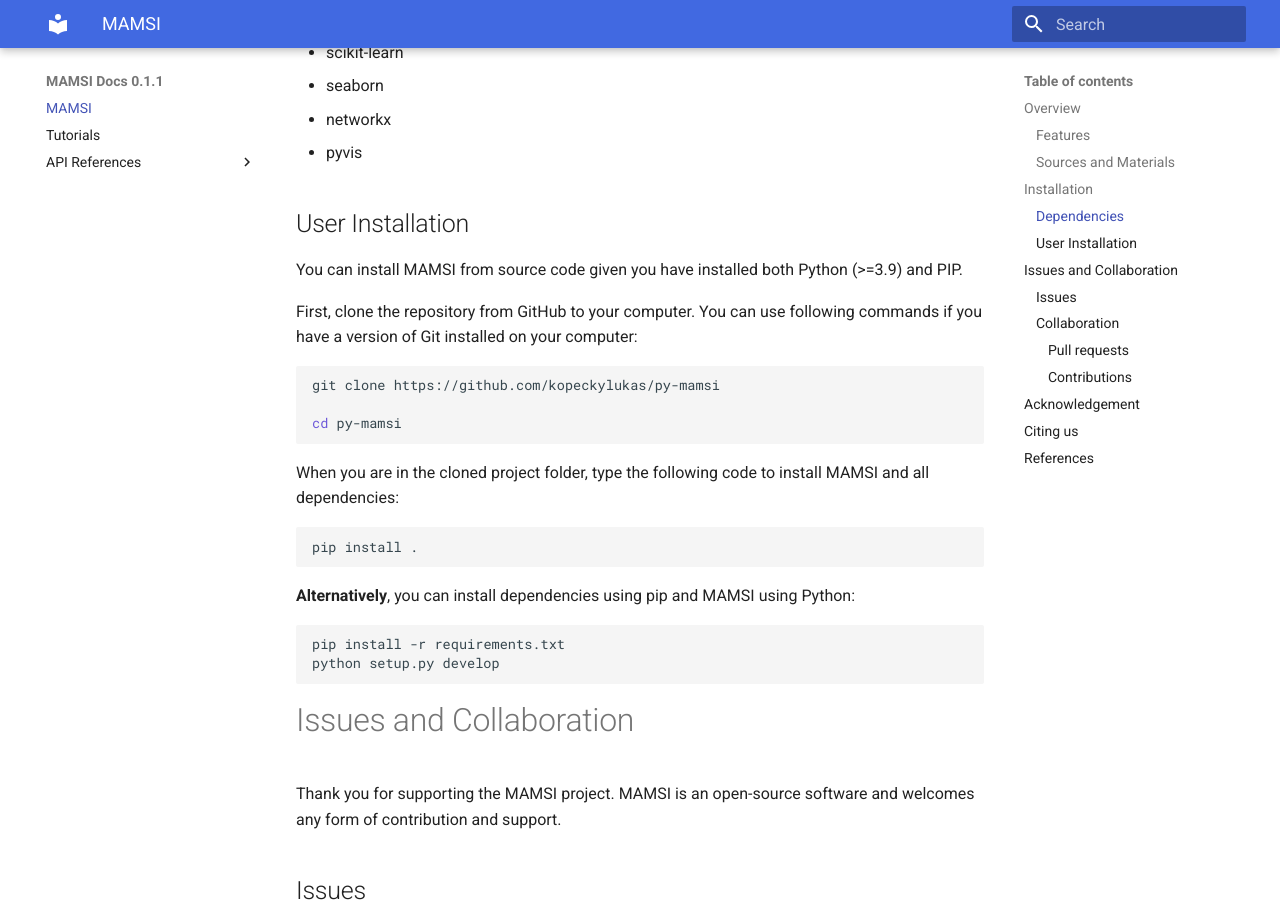
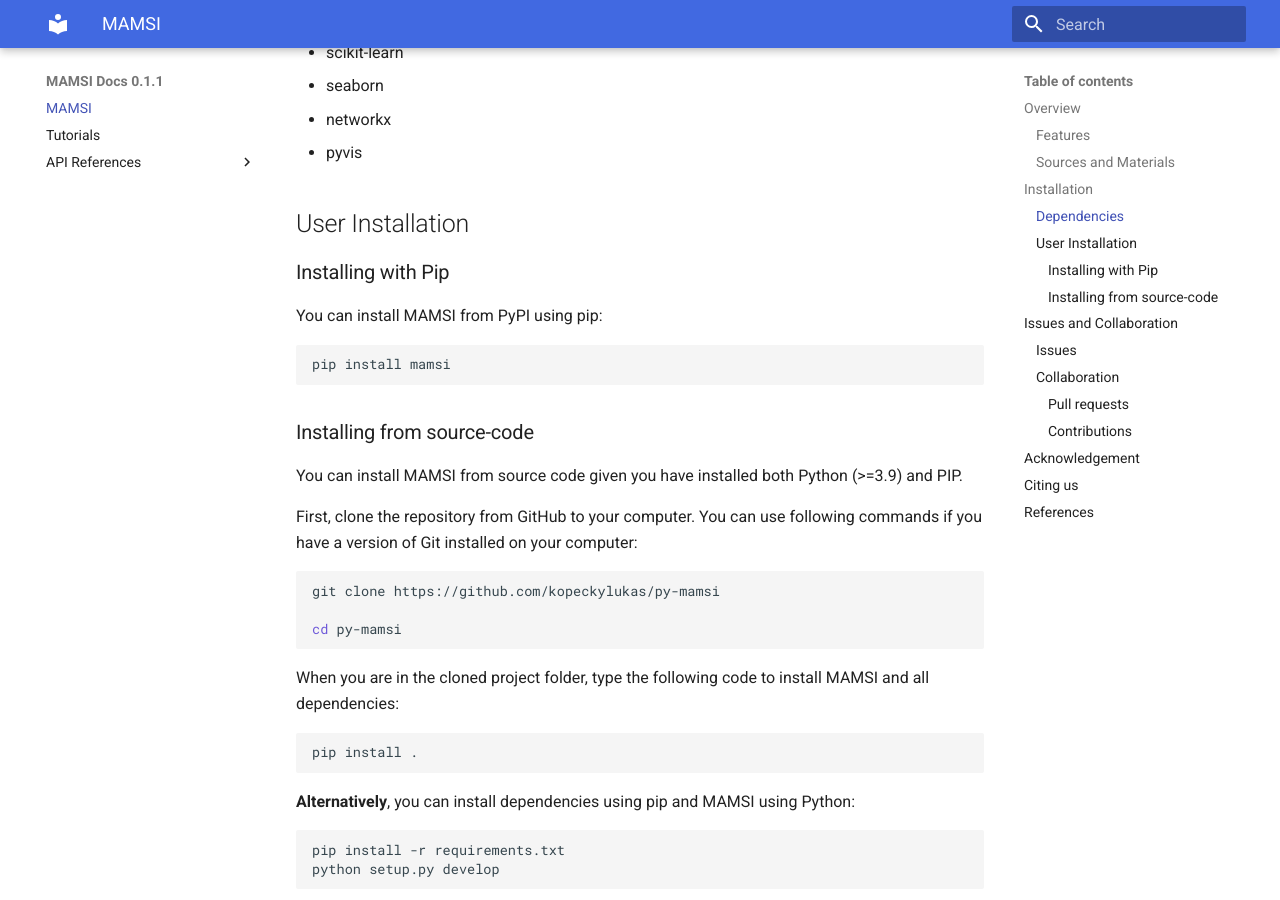
Before and after one commit to kopeckylukas/py-mamsi, an MkDocs documentation site: the page built from docs/index.md, in a window 1280 px wide and 900 px high, scrolled down 1575 px. Built offline with MkDocs 1.6.1 and Material for MkDocs 9.7.7, drawn with Linux system fonts in a browser that asks for light colours.

Commit message:
update release v1.0.0

````diff
--- a/docs/index.md
+++ b/docs/index.md
@@ -3,6 +3,7 @@
 [![License](https://img.shields.io/badge/License-BSD_3--Clause-blue.svg)](https://github.com/kopeckylukas/py-mamsi/blob/main/LICENCE)
 [![Docs](https://img.shields.io/badge/docs-available-brightgreen.svg)](https://kopeckylukas.github.io/py-mamsi/)
 [![pages-build-deployment](https://github.com/kopeckylukas/py-mamsi/actions/workflows/pages/pages-build-deployment/badge.svg)](https://kopeckylukas.github.io/py-mamsi/)
+![PyPI version](https://img.shields.io/pypi/v/mamsi.svg)
 
 [MAMSI](https://github.com/kopeckylukas/py-mamsi) is a Python framework designed for the integration of multi-assay mass spectrometry datasets.
 In addition, the MAMSI framework provides a platform for linking statistically significant features of untargeted multi-assay liquid chromatography – mass spectrometry (LC-MS) metabolomics datasets into clusters defined by their structural properties based on mass-to-charge ratio (*m/z*) and retention time (*RT*).
@@ -36,6 +37,13 @@
 - pyvis
 
 ## User Installation
+### Installing with Pip
+You can install MAMSI from PyPI using pip:
+```bash
+pip install mamsi
+```
+
+### Installing from source-code
 You can install MAMSI from source code given you have installed both Python (>=3.9) and PIP.
 
 First, clone the repository from GitHub to your computer. You can use following commands if you have a version of Git installed on your computer:
--- a/setup.py
+++ b/setup.py
@@ -5,7 +5,7 @@
 
 setup(
     name="mamsi",
-    version="0.1.1",
+    version="1.0.0",
     packages=find_packages(),
     url="https://github.com/kopeckylukas/py-mamsi",
     license="BSD 3-Clause License",
````
Also changed, not shown: README.md (+10 -4 lines), docs/tutorials.md (+1 -0 lines).
